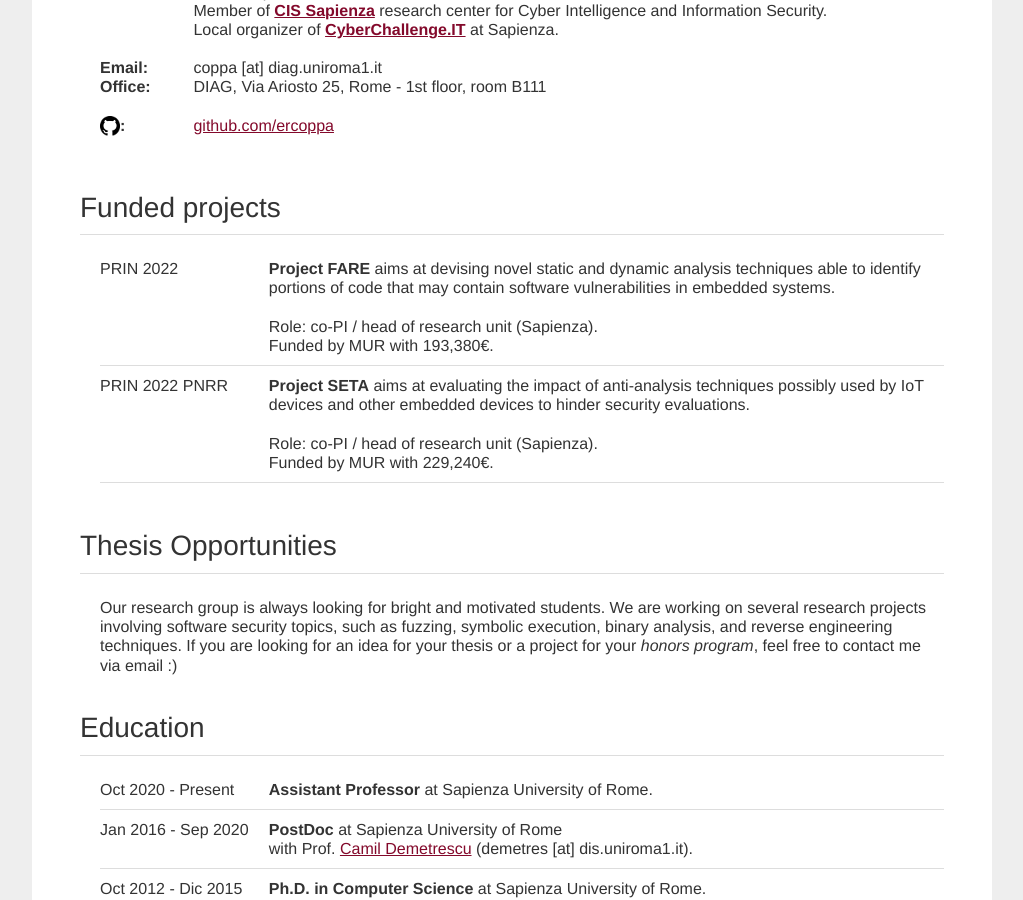
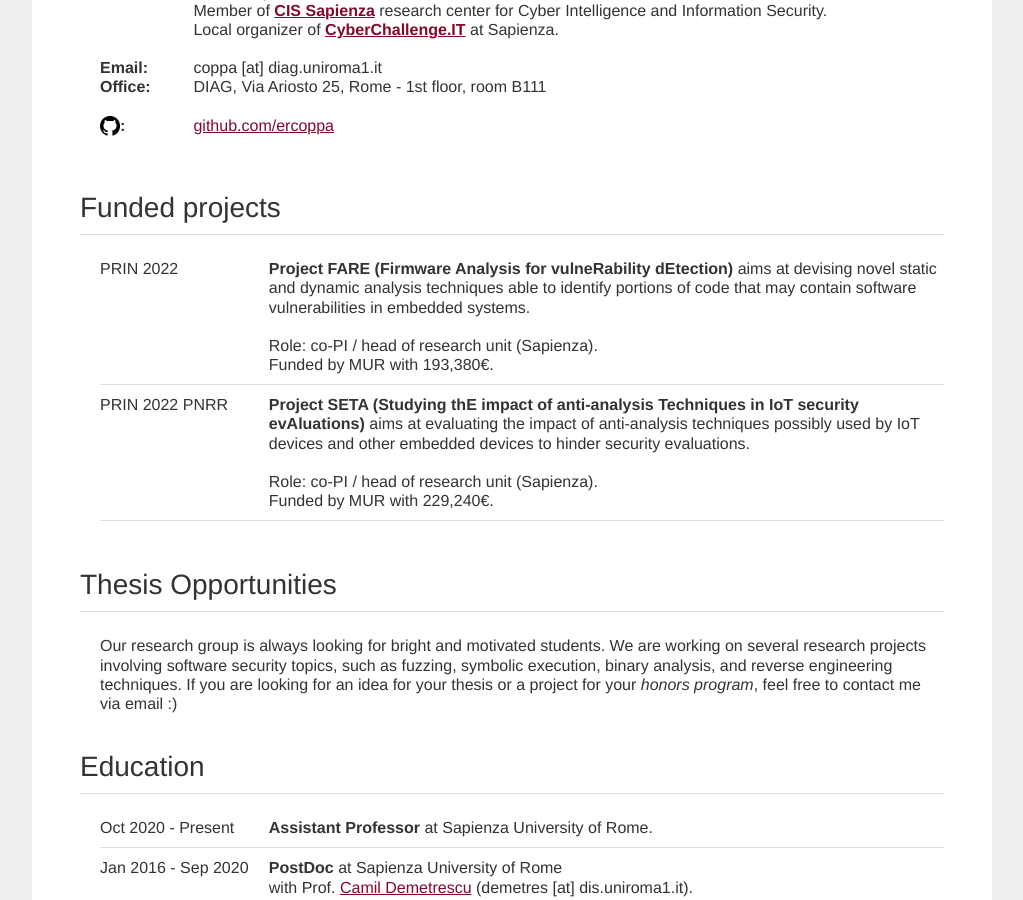
Before and after one commit to ecoppa/ecoppa.github.io, a Jekyll site: the page built from index.html, in a window 1280 px wide and 900 px high, scrolled down 442 px. Shown: the whole window, without its empty margins (128-1151 px from the left). Built offline with Jekyll 4.4.1, drawn with Linux system fonts in a browser that asks for light colours.

Commit message:
Update index.html

```diff
--- a/index.html
+++ b/index.html
@@ -89,7 +89,7 @@
 								PRIN 2022
 							</div>
 							<div style="display:table-cell;">
-								<b>Project FARE</b> aims at devising novel static and dynamic analysis techniques able to identify portions of code that may contain software vulnerabilities in embedded systems.
+								<b>Project FARE (Firmware Analysis for vulneRability dEtection)</b> aims at devising novel static and dynamic analysis techniques able to identify portions of code that may contain software vulnerabilities in embedded systems.
 								<br /><br />
 								Role: co-PI / head of research unit (Sapienza).<br />
 								Funded by MUR with 193,380€.
@@ -110,7 +110,7 @@
 								PRIN 2022 PNRR
 							</div>
 							<div style="display:table-cell;">
-								<b>Project SETA</b> aims at evaluating the impact of anti-analysis techniques possibly used by IoT devices and other embedded devices to hinder security evaluations.
+								<b>Project SETA (Studying thE impact of anti-analysis Techniques in IoT security evAluations)</b> aims at evaluating the impact of anti-analysis techniques possibly used by IoT devices and other embedded devices to hinder security evaluations.
 								<br /><br />
 								Role: co-PI / head of research unit (Sapienza).<br />
 								Funded by MUR with 229,240€.
```
